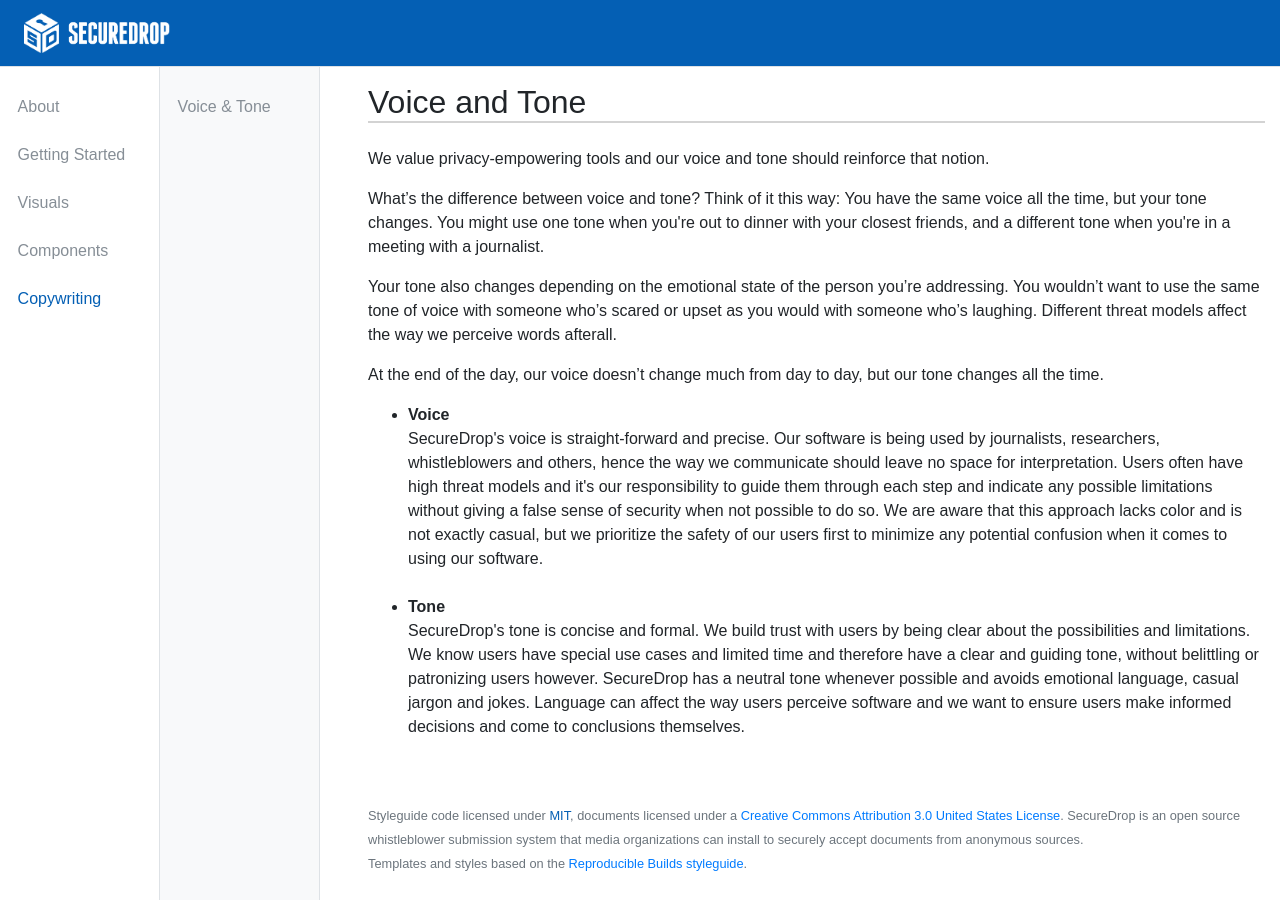
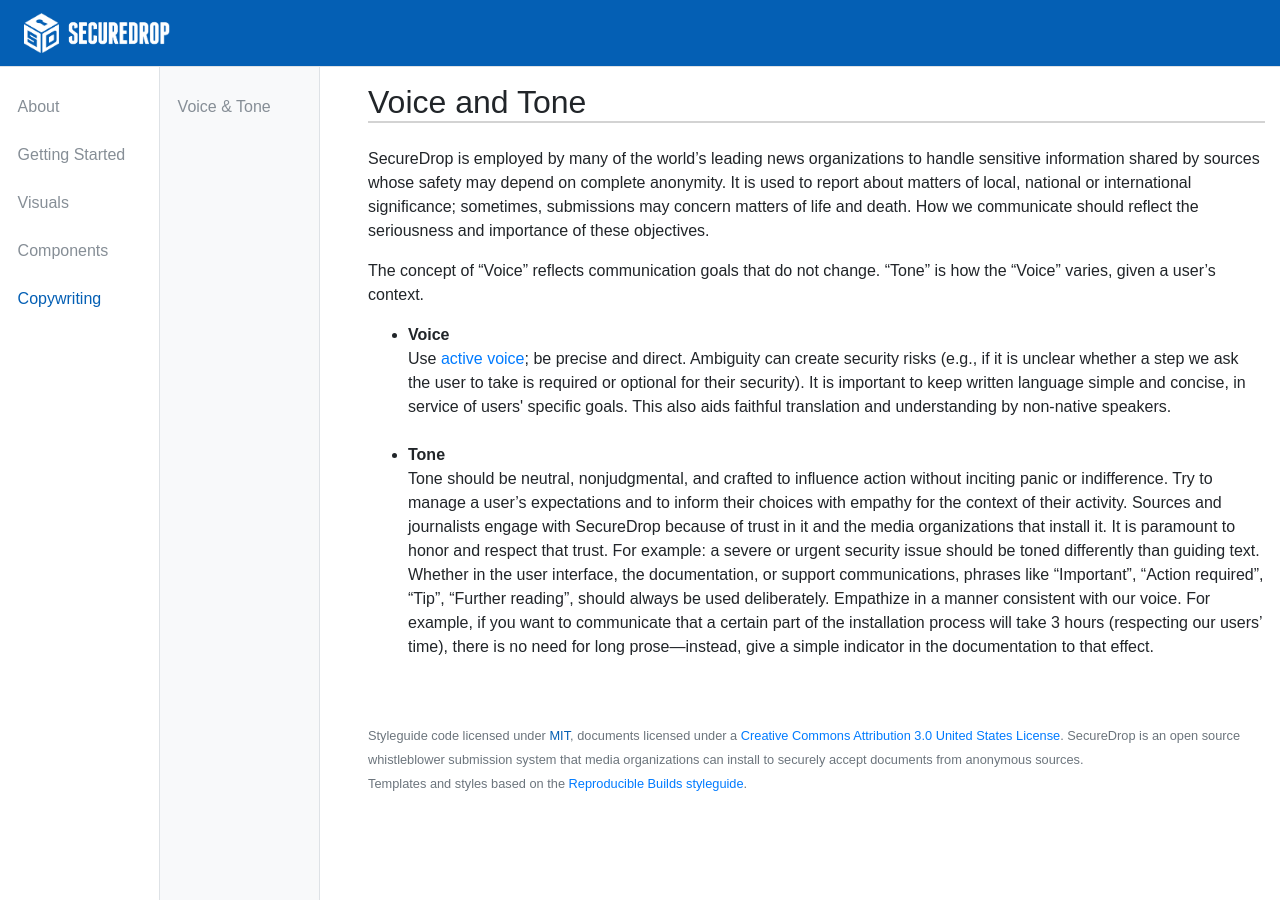
Before and after one commit to freedomofpress/securedrop-styleguide, a Jekyll site: the page built from copywriting.md, in a window 1280 px wide and 900 px high. Built offline with Jekyll 4.4.1, drawn with Linux system fonts in a browser that asks for light colours; some web fonts are replaced.

Commit message:
Rewrite voice and tone section.

```diff
--- a/_includes/copywriting/voice.html
+++ b/_includes/copywriting/voice.html
@@ -4,12 +4,10 @@
     </div>
         <div class="row">
             <div class="col-12 p-0">
-                <p>We value privacy-empowering tools and our voice and tone should reinforce that notion.</p>
-                <p>What’s the difference between voice and tone? Think of it this way: You have the same voice all the time, but your tone changes. You might use one tone when you're out to dinner with your closest friends, and a different tone when you're in a meeting with a journalist.</p>
-                <p>Your tone also changes depending on the emotional state of the person you’re addressing. You wouldn’t want to use the same tone of voice with someone who’s scared or upset as you would with someone who’s laughing. Different threat models affect the way we perceive words afterall.</p>
-                <p>At the end of the day, our voice doesn’t change much from day to day, but our tone changes all the time.</p>
+                <p>SecureDrop is employed by many of the world’s leading news organizations to handle sensitive information shared by sources whose safety may depend on complete anonymity. It is used to report about matters of local, national or international significance; sometimes, submissions may concern matters of life and death. How we communicate should reflect the seriousness and importance of these objectives.
+                <p>The concept of “Voice” reflects communication goals that do not change. “Tone” is how the “Voice” varies, given a user’s context. </p>
                 <ul>
-                  <li><b>Voice</b> <br />SecureDrop's voice is straight-forward and precise. Our software is being used by journalists, researchers, whistleblowers and others, hence the way we communicate should leave no space for interpretation. Users often have high threat models and it's our responsibility to guide them through each step and indicate any possible limitations without giving a false sense of security when not possible to do so. We are aware that this approach lacks color and is not exactly casual, but we prioritize the safety of our users first to minimize any potential confusion when it comes to using our software.</li><br />
-                  <li><b>Tone</b> <br />SecureDrop's tone is concise and formal. We build trust with users by being clear about the possibilities and limitations. We know users have special use cases and limited time and therefore have a clear and guiding tone, without belittling or patronizing users however. SecureDrop has a neutral tone whenever possible and avoids emotional language, casual jargon and jokes. Language can affect the way users perceive software and we want to ensure users make informed decisions and come to conclusions themselves.</li>
+                  <li><b>Voice</b> <br />Use <a href="https://writing.wisc.edu/Handbook/CCS_activevoice.html">active voice</a>; be precise and direct. Ambiguity can create security risks (e.g., if it is unclear whether a step we ask the user to take is required or optional for their security). It is important to keep written language simple and concise, in service of users' specific goals. This also aids faithful translation and understanding by non-native speakers.</li><br />
+                  <li><b>Tone</b> <br/ >Tone should be neutral, nonjudgmental, and crafted to influence action without inciting panic or indifference. Try to manage a user’s expectations and to inform their choices with empathy for the context of their activity. Sources and journalists engage with SecureDrop because of trust in it and the media organizations that install it. It is paramount to honor and respect that trust. For example: a severe or urgent security issue should be toned differently than guiding text. Whether in the user interface, the documentation, or support communications, phrases like “Important”, “Action required”, “Tip”, “Further reading”, should always be used deliberately. Empathize in a manner consistent with our voice. For example, if you want to communicate that a certain part of the installation process will take 3 hours (respecting our users’ time), there is no need for long prose&mdash;instead, give a simple indicator in the documentation to that effect.</li>
                 </ul>
                 </div>
```
